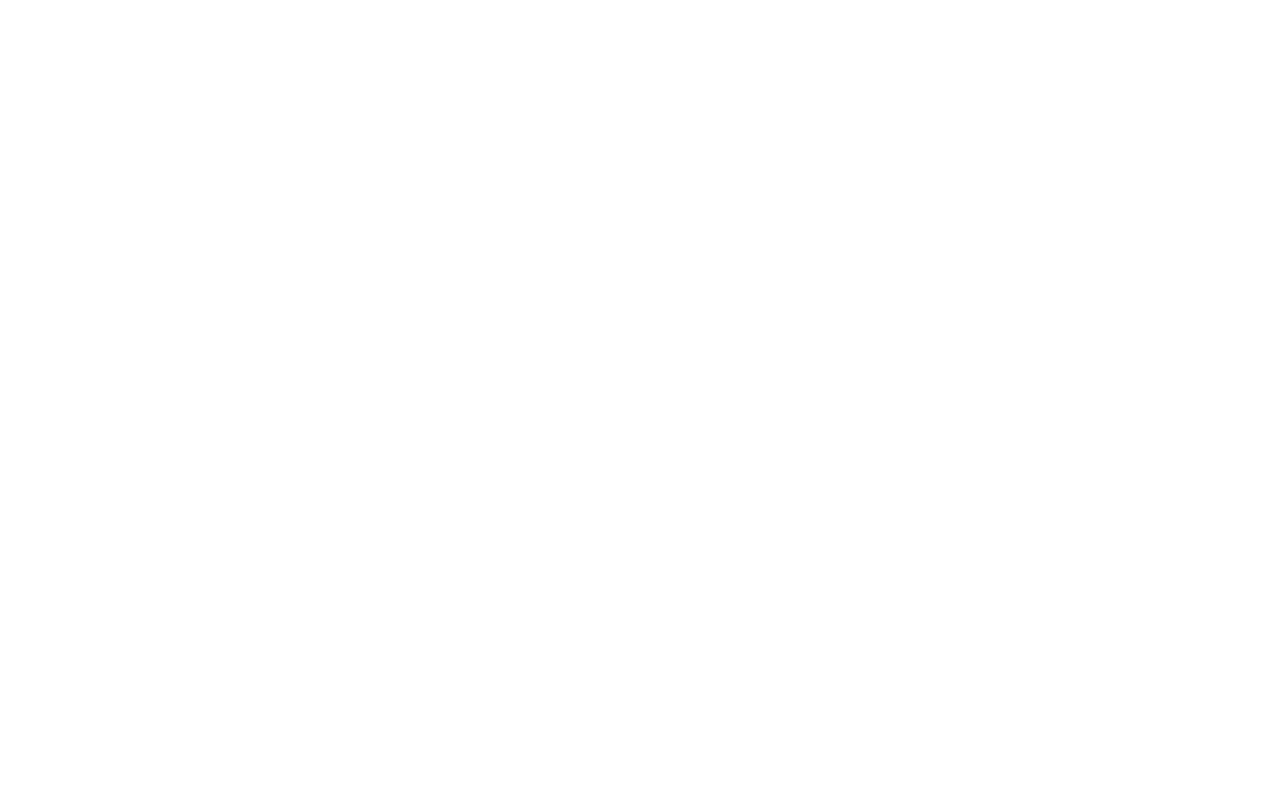
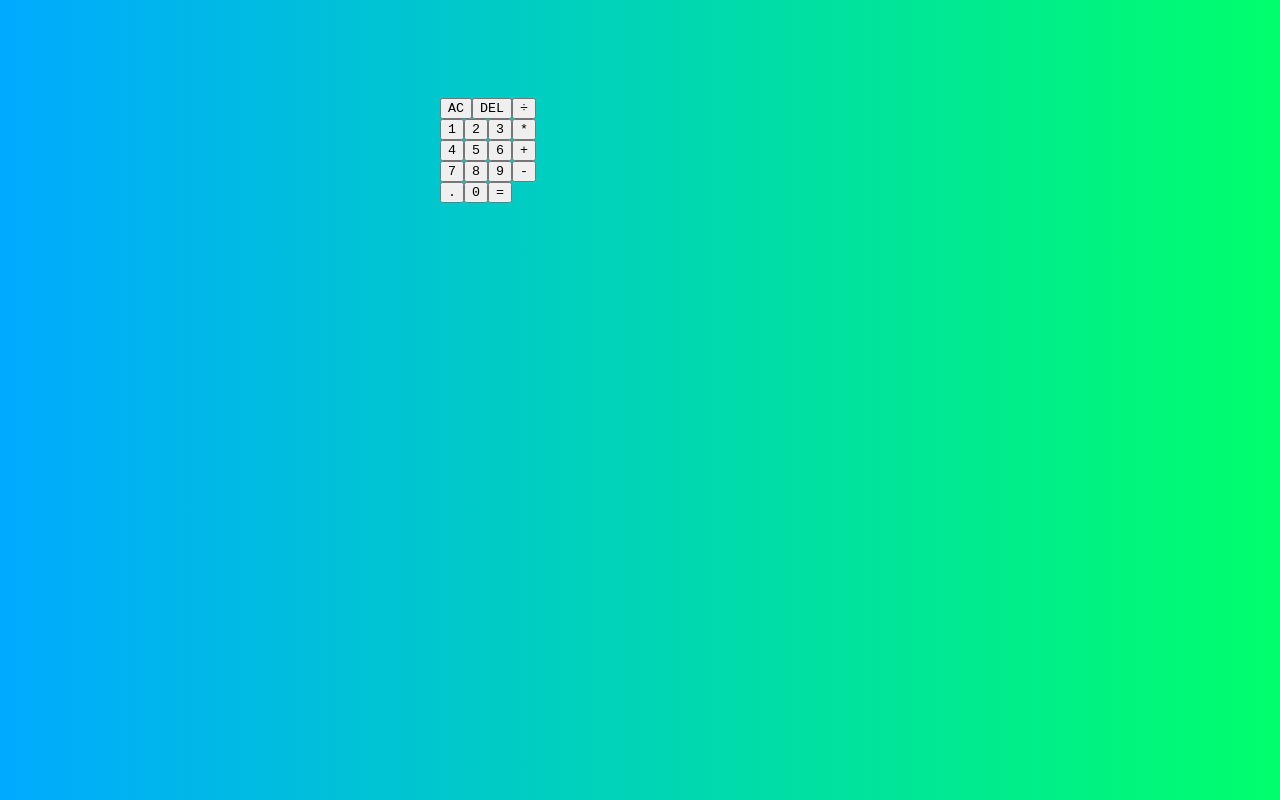
Before and after one commit to sahilburle/React, a React (Create React App) app in the folder calculator/: page / in a window 1280 px wide. Built offline with nearby package versions, Linux system fonts and the light colour scheme.

Commit message:
calculator

```diff
--- a/calculator/public/index.html
+++ b/calculator/public/index.html
@@ -24,7 +24,8 @@
       work correctly both with client-side routing and a non-root public URL.
       Learn how to configure a non-root public URL by running `npm run build`.
     -->
-    <title>React App</title>
+    <title>Calculator</title>
+    <!-- <link rel="stylesheet" href="./index.css"> -->
   </head>
   <body>
     <noscript>You need to enable JavaScript to run this app.</noscript>
--- a/calculator/src/App.js
+++ b/calculator/src/App.js
@@ -1,5 +1,4 @@
-import logo from './logo.svg';
-import './App.css';
+import './styles.css';
 
 function App() {
   return (
@@ -10,6 +9,24 @@ function App() {
 
           </div>
         </div>
+        <button className='span-two'>AC</button>
+        <button>DEL</button>
+        <button>÷</button>
+        <button>1</button>
+        <button>2</button>
+        <button>3</button>
+        <button>*</button>
+        <button>4</button>
+        <button>5</button>
+        <button>6</button>
+        <button>+</button>
+        <button>7</button>
+        <button>8</button>
+        <button>9</button>
+        <button>-</button>
+        <button>.</button>
+        <button>0</button>
+        <button className='span-two'>=</button>
       </div>
     </div>
   );
--- /dev/null
+++ b/calculator/src/styles.css
@@ -0,0 +1,28 @@
+*, *::before, *::after {
+    box-sizing:border-box;
+    font-family: 'Courier New', Courier, monospace;
+    font-weight: normal;
+  }
+
+  body {
+    margin: 0;
+    padding: 0;
+    background: linear-gradient(to right, #00AAFF, #00FF6C);
+  }
+
+  .calculator-grid{
+    display: grid;
+    justify-content: center;
+    align-items: center;
+    min-height: 100vh;
+    grid-template-columns: repeat(4, 100px);
+    grid-template-rows: minmax(120px, auto) repeat(5,100px);
+  }
+
+  .calculator-grid > button {
+    cursor: pointer;
+    font-size: 2rem;
+    border: 1px solid white;
+    outline: none;
+    background-color:cadetblue;
+  }
```
